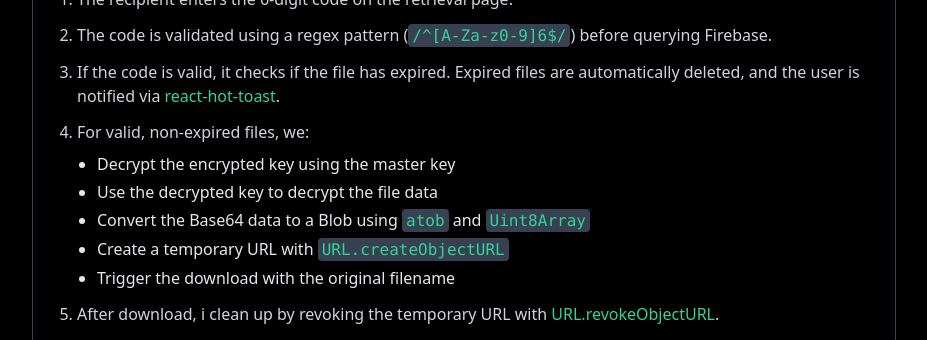
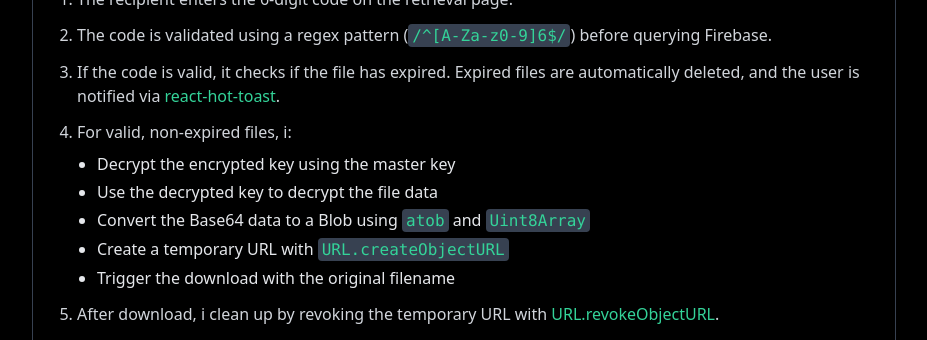
Before and after one commit to moroii69/toraje, a React (Vite) app: page /how-it-works in a window 1280 px wide. Shown: the part 2660-3000 px from the top of the page, without its empty margins (176-1103 px from the left). Built offline with nearby package versions, Linux system fonts and the light colour scheme; no server answers.

Commit message:
Update HowItWorks page to use first-person perspective for clarity

```diff
--- a/src/pages/HowItWorks.tsx
+++ b/src/pages/HowItWorks.tsx
@@ -236,7 +236,7 @@ const HowItWorks = () => (
               </a>.
             </li>
             <li>
-              For valid, non-expired files, we:
+              For valid, non-expired files, i:
               <ul className="list-disc pl-5 mt-2 space-y-1 text-gray-200">
                 <li>Decrypt the encrypted key using the master key</li>
                 <li>Use the decrypted key to decrypt the file data</li>
```
